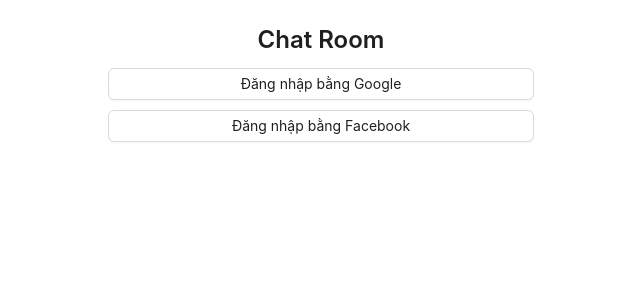
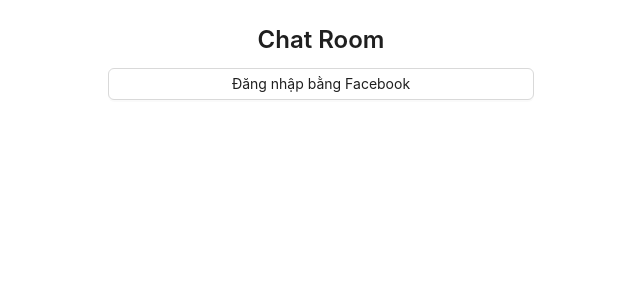
Before and after one commit to 20424101-LeTuanKiet/chat, a React (Create React App) app: page /login in a window 1280 px wide. Shown: the top 300 px of the page, without its empty margins (319-959 px from the left). Built offline with nearby package versions, Linux system fonts and the light colour scheme; no server answers.

Commit message:
delete login with google

```diff
--- a/src/components/Login/Login.js
+++ b/src/components/Login/Login.js
@@ -36,7 +36,7 @@
                     <Title className={cx('title')} level={3}>
                         Chat Room
                     </Title>
-                    <Button className={cx('login-btn')}>Đăng nhập bằng Google</Button>
+                    {/* <Button className={cx('login-btn')}>Đăng nhập bằng Google</Button> */}
                     <Button className={cx('login-btn')} onClick={handleFbLogin}>
                         Đăng nhập bằng Facebook
                     </Button>
```
